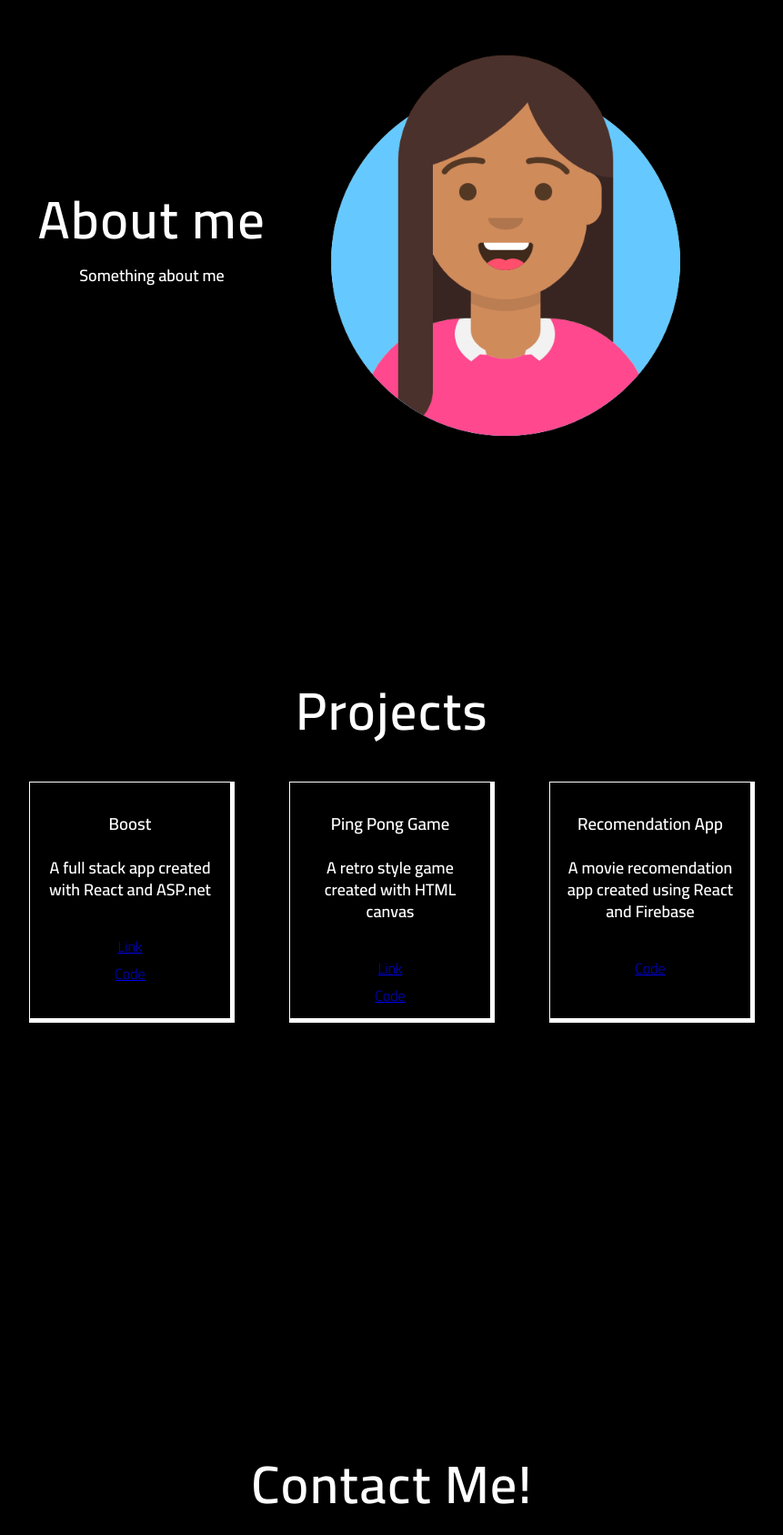
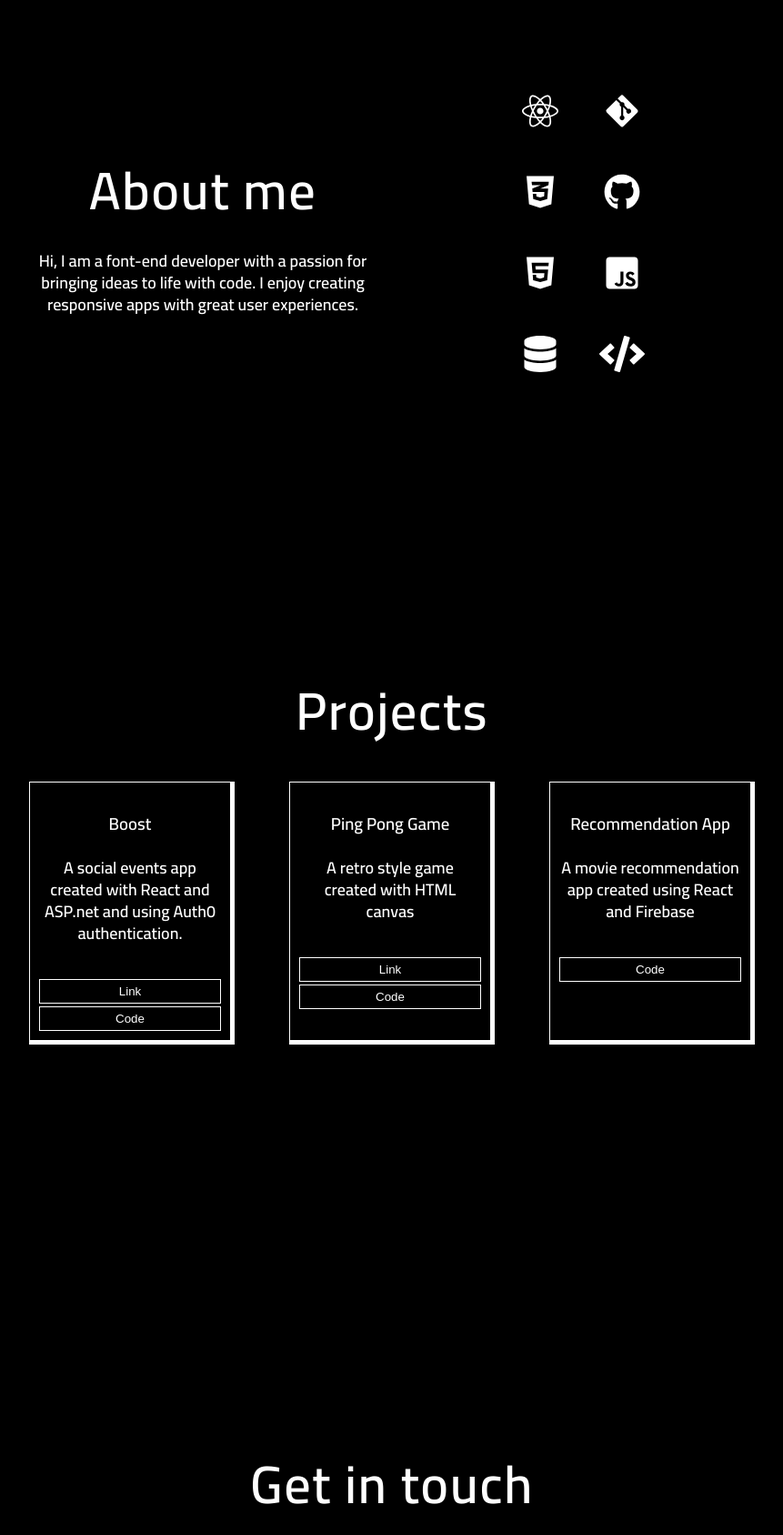
Before and after one commit to SerenaElizabeth/Portfolio, a React (Create React App) app: page / in a window 1280 px wide. Shown: the part 1090-2777 px from the top of the page at 91% size, without its empty margins (209-1070 px from the left). Built offline with nearby package versions, Linux system fonts and the light colour scheme.

Commit message:
styling and about page

```diff
--- a/package.json
+++ b/package.json
@@ -4,6 +4,11 @@
   "private": true,
   "dependencies": {
     "@emailjs/browser": "^3.6.2",
+    "@fortawesome/fontawesome-free": "^6.1.1",
+    "@fortawesome/fontawesome-svg-core": "^6.1.1",
+    "@fortawesome/free-regular-svg-icons": "^6.1.1",
+    "@fortawesome/free-solid-svg-icons": "^6.1.1",
+    "@fortawesome/react-fontawesome": "^0.1.18",
     "@testing-library/jest-dom": "^5.11.10",
     "@testing-library/react": "^11.2.6",
     "@testing-library/user-event": "^12.8.3",
--- a/src/Components/AboutPage/aboutPage.css
+++ b/src/Components/AboutPage/aboutPage.css
@@ -13,15 +13,13 @@
 .aboutPageWrapper {
   display: flex;
   z-index: 1;
-  width: 100%;
   height: 100%;
   justify-content: center;
   align-items: center;
+  width: 65%;
+  margin: auto;
 }
 
-
-
-.textWrapper {}
 
 h1 {
   color: white;
@@ -48,8 +46,20 @@ p {
   max-width: 440px;
 }
 
-.imageWrapper {
-  max-width: 555px;
+.iconsWrapper {
+  width: 50%;
+  display: flex;
+  flex-direction: column;
+  align-items: center;
+  justify-content: center;
+}
+
+.textWrapper {
+  width: 50%;
+  display: flex;
+  flex-direction: column;
+  align-items: center;
+  justify-content: center;
 }
 
 img {
@@ -57,3 +67,9 @@ img {
   width: 80%;
   height: 80%;
 }
+
+.iconsWrapper .icon {
+  width: 50px;
+  height: 40px;
+  margin: 20px;
+}
--- a/src/Components/AboutPage/index.js
+++ b/src/Components/AboutPage/index.js
@@ -1,6 +1,6 @@
 import React from "react";
 import "./aboutPage.css";
-import logo from "../../logo192.png";
+import { FaReact, FaGitAlt, FaCss3Alt, FaGithub, FaHtml5, FaJsSquare, FaDatabase, FaCode } from "react-icons/fa";
 
 function AboutPage() {
   return (
@@ -8,12 +8,30 @@ function AboutPage() {
       <div className="aboutPageWrapper">
         <div className="textWrapper">
           <h1>About me</h1>
-          <p>Something about me</p>
+          <p>Hi, I am a font-end developer with a passion for bringing ideas to life with code. I enjoy creating responsive apps with great user experiences. </p>
 
         </div>
 
-        <div className="imageWrapper">
-          <img src={logo} alt="logo" />
+        <div className="iconsWrapper">
+          <div className="row">
+            <FaReact className="icon" />
+            <FaGitAlt className="icon" />
+          </div>
+          <div className="row">
+            <FaCss3Alt className="icon" />
+            <FaGithub className="icon" />
+          </div>
+          <div className="row">
+            <FaHtml5 className="icon" />
+            <FaJsSquare className="icon" />
+          </div>
+          <div className="row">
+            <FaDatabase className="icon" />
+            <FaCode className="icon" />
+          </div>
+
+
+
 
         </div>
       </div>
--- a/src/Components/Contact/contact.css
+++ b/src/Components/Contact/contact.css
@@ -1,17 +1,51 @@
 form {
     display: flex;
     flex-direction: column;
+    align-items: center;
 }
 
 .form-section {
-    padding: 10px
+    padding: 10px;
+    display: flex;
+    max-width: 500px;
 }
 
 form span {
     margin-right: 10px;
+    min-width: 100px;
+
 }
 
 button {
     width: 200px;
     margin: auto;
 }
+
+.form-section .input,
+form button {
+    background: none;
+    border: none;
+    border-bottom: 3px solid white;
+    border-right: 3px solid white;
+    border-top: 0.5px solid white;
+    border-left: 0.5px solid white;
+    height: 25px;
+    width: 315px;
+    color: white;
+    padding: 5px 10px;
+}
+
+#message-input {
+    height: 160px;
+}
+
+form button {
+    width: 100px;
+    cursor: pointer;
+}
+
+form button:hover {
+    width: 100px;
+    color: black;
+    background-color: white;
+}
--- a/src/Components/Contact/index.js
+++ b/src/Components/Contact/index.js
@@ -20,21 +20,21 @@ function Contact() {
 
   return (
     <div id="contact" className="page">
-      <h1>Contact Me!</h1>
+      <h1>Get in touch</h1>
       <form action="" onSubmit={sendEmail}>
         <div className="form-section">
           <span>Name</span>
-          <input type="text" name="Name" required />
+          <input className="input" type="text" name="Name" required />
         </div>
         <div className="form-section">
           <span>Email</span>
-          <input type="text" name="Email" required />
+          <input className="input" type="text" name="Email" required />
         </div>
         <div className="form-section">
           <span>Message</span>
-          <input type="text" name="Message" required />
+          <textarea className="input" id="message-input" type="text" name="Message" required />
         </div>
-        <button>Submit</button>
+        <button>Send</button>
         <div>{result ? <div>Message sent</div> : null}</div>
       </form>
     </div>
--- a/src/Components/Navbar/navBar.css
+++ b/src/Components/Navbar/navBar.css
@@ -1,5 +1,5 @@
 .nav {
-  background: rgba(0, 0, 0, 0.5);
+  background: rgba(0, 0, 0, 1);
   display: flex;
   justify-content: center;
   align-items: center;
--- a/src/Components/Projects/index.js
+++ b/src/Components/Projects/index.js
@@ -9,23 +9,23 @@ function Projects() {
         <div className="projects-card">
 
           <h3>Boost</h3>
-          <p>A full stack app created with React and ASP.net</p>
-          <a href="https://boostapp.netlify.app/" target='_blank'>Link</a>
+          <p>A social events app created with React and ASP.net and using Auth0 authentication.</p>
+          <a href="https://boostapp.netlify.app/" target='_blank'><button>Link</button></a>
           <br></br>
-          <a href="https://github.com/SerenaElizabeth/BoostFrontEnd" target='_blank'>Code</a>
+          <a href="https://github.com/SerenaElizabeth/BoostFrontEnd" target='_blank'><button>Code</button></a>
 
         </div>
         <div className="projects-card">
           <h3>Ping Pong Game</h3>
           <p>A retro style game created with HTML canvas</p>
-          <a href="https://serenaelizabeth.github.io/PingPong/" target='_blank'>Link</a>
+          <a href="https://serenaelizabeth.github.io/PingPong/" target='_blank'><button>Link</button></a>
           <br></br>
-          <a href="https://github.com/SerenaElizabeth/PingPong" target='_blank'>Code</a>
+          <a href="https://github.com/SerenaElizabeth/PingPong" target='_blank'><button>Code</button></a>
         </div>
         <div className="projects-card">
-          <h3>Recomendation App</h3>
-          <p>A movie recomendation app created using React and Firebase</p>
-          <a href="https://github.com/SerenaElizabeth/RecommendationApp" target='_blank'>Code</a>
+          <h3>Recommendation App</h3>
+          <p>A movie recommendation app created using React and Firebase</p>
+          <a href="https://github.com/SerenaElizabeth/RecommendationApp" target='_blank'><button>Code</button></a>
         </div>
       </div>
     </div>
--- a/src/Components/Projects/projects.css
+++ b/src/Components/Projects/projects.css
@@ -25,3 +25,19 @@
   height: 150px;
 
 }
+
+#projects button {
+  width: 100%;
+  border: 0.5px solid white;
+  color: white;
+  padding: 5px;
+  background: none;
+  cursor: pointer;
+}
+
+#projects button:hover {
+  color: black;
+  padding: 5px;
+  background: white;
+  cursor: pointer;
+}
```
Also changed, not shown: src/Components/WordCloud/index.js (deleted), 1 other file (tests, documents, lock files or other folders).
